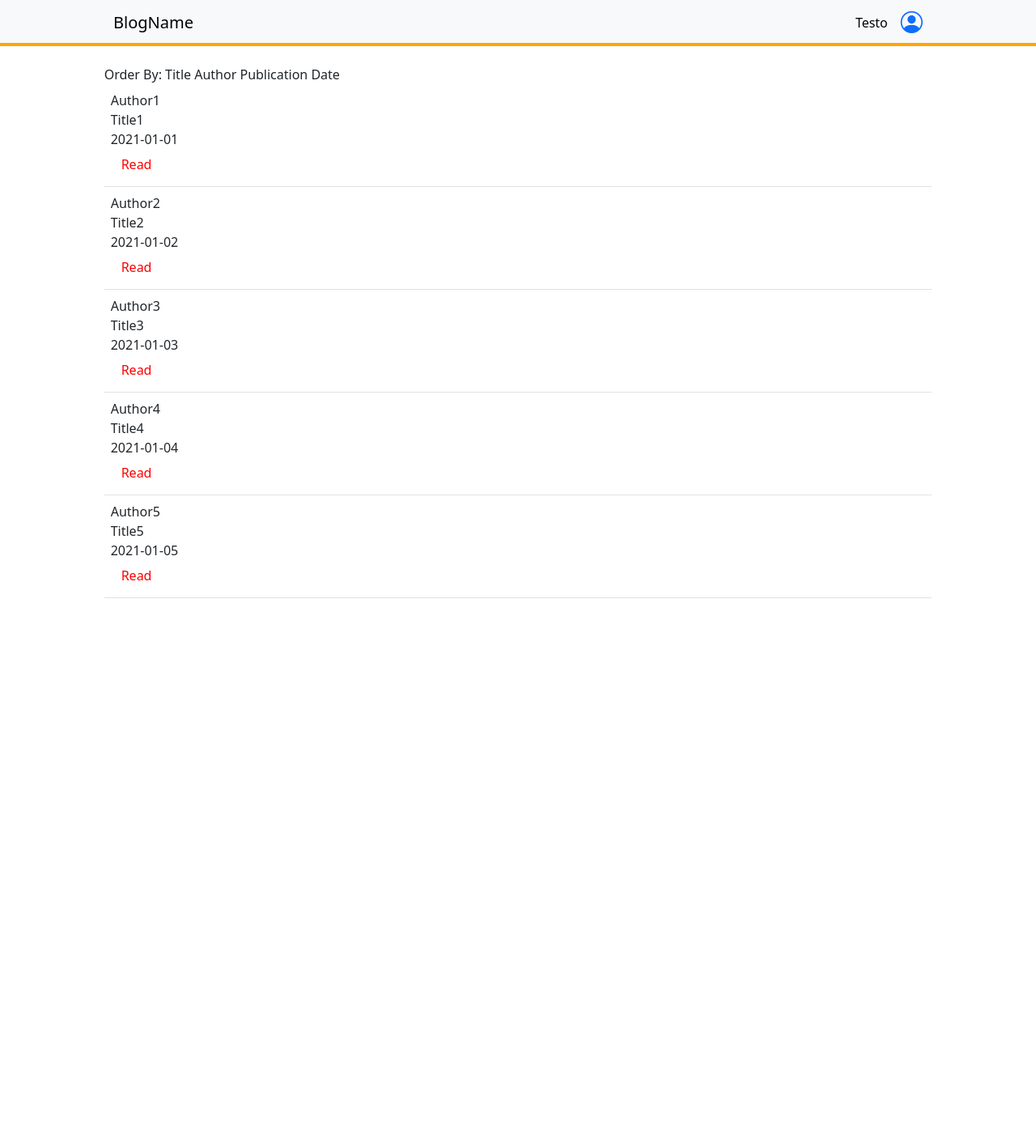
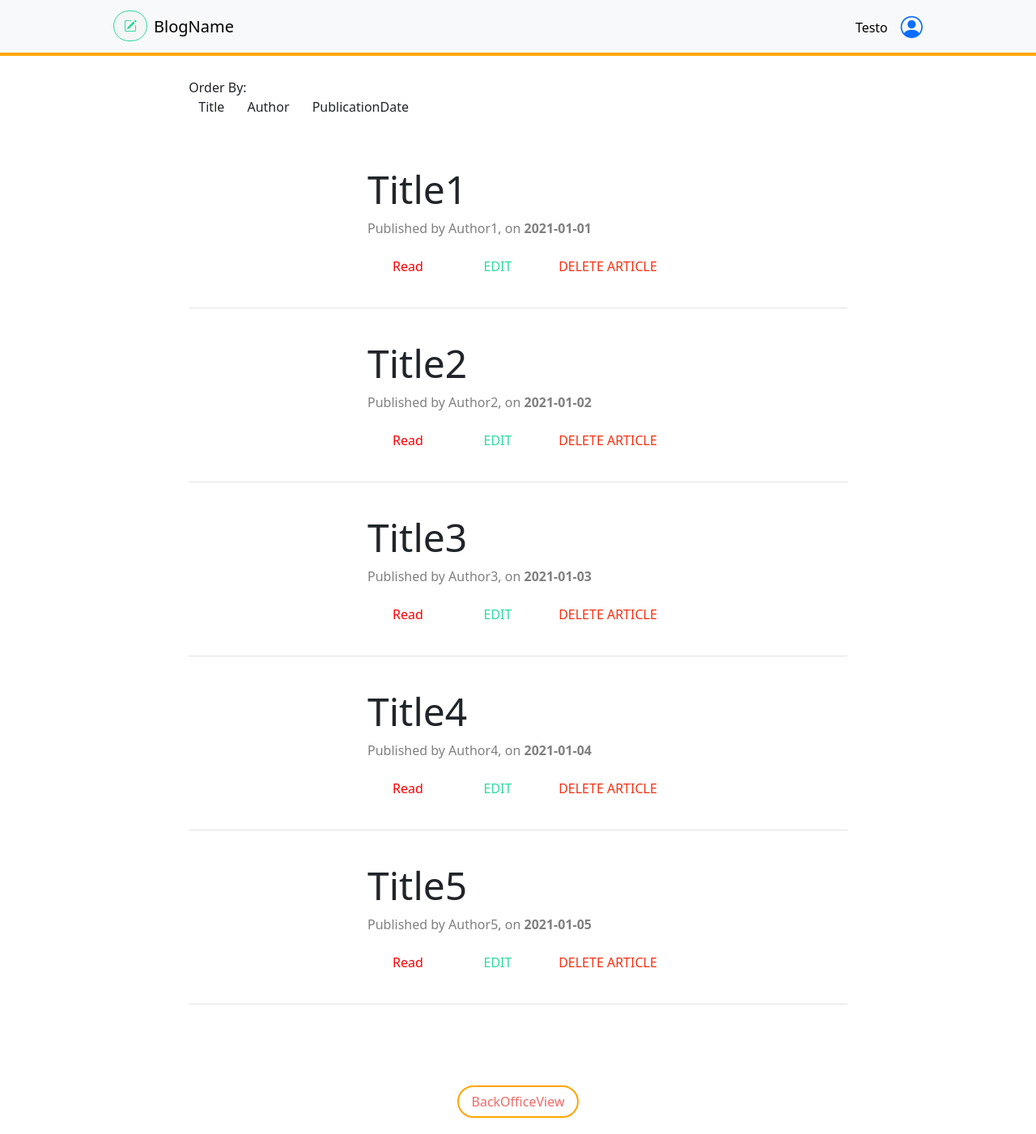
Before and after one commit to NicolaGasparotto/WEBAPPLICATION, a React (Vite) app in the folder client/: page / in a window 1280 px wide. Shown: the whole page at 81% size. Before the commit the page ends 800 px from the top, so only its background shows below. Built offline with nearby package versions, Linux system fonts and the light colour scheme.

Commit message:
front end nearly finished -> to implement: login, AddOrEditWebPage -> to fix: baackend front end

```diff
--- a/client/src/App.jsx
+++ b/client/src/App.jsx
@@ -1,14 +1,22 @@
 import 'bootstrap/dist/css/bootstrap.min.css';
 import { BrowserRouter, Routes, Route } from 'react-router-dom';
-import { DefaultLayout, MainLayout } from './components/Layouts';
-import { PageNotFound } from './components/PageNotFound';
+import { PageNotFound, Login, BackOffice, DefaultLayout, MainLayout, WebPage, AddWebPage, EditWebPage } from './components';
 
 function App() {
 
   return <BrowserRouter>
       <Routes>
         <Route element={<DefaultLayout />}>
+
           <Route index element={<MainLayout />}/>
+          <Route path='/pages/:pageId' element={<WebPage />}/>
+          <Route path='/pages/:pageId/edit' element={<EditWebPage />}/>
+          <Route path='/newPage' element={<AddWebPage />}/>
+
+          <Route path='/backOffice' element={<BackOffice />}/>
+
+          <Route path='/login' element={<Login />}/>
+
           <Route path='*' element={<PageNotFound/>}/>
         </Route>
       </Routes>
--- /dev/null
+++ b/client/src/components/AddOrEditWebPage.jsx
@@ -0,0 +1,9 @@
+function AddWebPage(){
+    return ;
+}
+
+function EditWebPage(){
+    return ;
+}
+
+export { AddWebPage, EditWebPage };
--- a/client/src/components/Layouts.jsx
+++ b/client/src/components/Layouts.jsx
@@ -1,10 +1,10 @@
 import React from 'react';
 import 'bootstrap-icons/font/bootstrap-icons.css';
-import './style.css'
+import './style.css';
 
 import { Outlet, Link } from 'react-router-dom';
-import { Container, Row, Col, Navbar, Nav } from 'react-bootstrap';
-import { Blog } from './WebPages';
+import { Container, Row, Col, Navbar, Button} from 'react-bootstrap';
+import { Blog } from './webpages';
 
 
 function DefaultLayout(){
@@ -15,8 +15,8 @@ function DefaultLayout(){
         </header>
         <main>
         <Container fluid>
-            <Row className="vh-100">
-            <Col style={{marginTop: '5rem'}} >
+            <Row>
+            <Col style={{marginTop: '6rem'}} >
                 <Outlet />
             </Col>
             </Row>
@@ -34,6 +34,9 @@ function MainLayout(){
 
     return <>
         <FrontOffice />
+        <footer className='footerWebPage'>
+            <Button className='backOfficeButton' onClick={() => {}}> BackOfficeView </Button>
+        </footer>
     </>
     ;
 }
@@ -66,6 +69,7 @@ function NavigationBar(){
         <Navbar bg="light" fixed="top" className='personalizedNavbar'>
             <Container fluid>
             <Navbar.Brand>
+                <Button className='editBlogNameButton'> <i className="bi bi-pencil-square"/> </Button>
                 <Link to='/' style={{ color: 'black', textDecoration: 'none' }}>
                     BlogName {/* sara un valore dinamico modificabile */}
                 </Link>
@@ -80,4 +84,4 @@ function NavigationBar(){
     ;
 }
 
-export { DefaultLayout, MainLayout};
+export { DefaultLayout, MainLayout, BackOffice};
--- /dev/null
+++ b/client/src/components/Login.jsx
@@ -0,0 +1,5 @@
+function Login(){
+    return ;
+}
+
+export { Login };
--- a/client/src/components/PageNotFound.jsx
+++ b/client/src/components/PageNotFound.jsx
@@ -1,12 +1,15 @@
-import { Alert } from "react-bootstrap";
+import { Alert, Container } from "react-bootstrap";
 import { Link } from "react-router-dom";
 
 function PageNotFound(){
-    return <Alert variant="danger">
-        <Alert.Heading>Page Not Found</Alert.Heading>
-        <p> The page you are looking for does not exist.</p>
-        <p><Link to='/'>Please go back to the home page</Link></p>
-    </Alert>
+
+    return <Container className='justify-content-center col-6'>
+        <Alert variant="danger">
+            <Alert.Heading>Page Not Found</Alert.Heading>
+            <p> The page you are looking for does not exist or has been deleted.</p>
+            <p><Link to='/'>Please go back to the home page</Link></p>
+        </Alert>
+    </Container>
     ;
 }
 
--- a/client/src/components/WebPage.jsx
+++ b/client/src/components/WebPage.jsx
@@ -1,23 +1,48 @@
-import { useState } from "react";
+import React from "react";
+
 import Page from "./page";
-import { Container } from "react-bootstrap";
+import { Container, Button } from "react-bootstrap";
+import { useLocation, useNavigate } from "react-router-dom";
+
+
 import './style.css'
 
 function WebPage(){
 
+    const navigate = useNavigate() ;
+    const location  = useLocation() ;
+
+    // fake data
+    const lContent = [ {'id': 1, 'type': 'header', 'content': 'Title1' }, {'id': 2,'type': 'paragraph', 'content': 'This is some text in paragraph1. not tooo short because is not possible to see the centrature' },
+    {'id': 3,'type': 'paragraph', 'content': 'This is some text in paragraph1. not tooo short because is not possible to see the centrature' },
+    {'id': 4,'type': 'paragraph', 'content': 'This is some text in paragraph1. not tooo short because is not possible to see the centrature' },
+    {'id': 8, 'type': 'header', 'content': 'Title1' },
+    {'id': 5,'type': 'paragraph', 'content': 'This is some text in paragraph1. not tooo short because is not possible to see the centrature' },
+    {'id': 6,'type': 'paragraph', 'content': 'This is some text in paragraph1. not tooo short because is not possible to see the centrature' },
+    {'id': 9, 'type': 'header', 'content': 'Title1' },
+
+    {'id': 7,'type': 'paragraph', 'content': 'This is some text in paragraph1. not tooo short because is not possible to see the centrature' } ];
+
+    let page = undefined ;
+    if(location.state) {
+        page = location.state ;
+        page = new Page(page.id, page.title, page.author, page.pubDate, page.creationDate, lContent) ;
+    }else {
+        navigate('/*') ; // redirect to page not found
+    }
+
     // const {page, setPage } = useState('');
     // retrieve page from database
-    const lContent = [ {'id': 1, 'type': 'header', 'content': 'Title1' }, {'id': 2,'type': 'paragraph', 'content': 'This is some text in paragraph1. not tooo short because is not possible to see the centrature' } ];
-    const page = new Page(0, 'Title that is not too short by means of visualization', 'Author', '2021-01-01', '2021-01-01', lContent);
+
 
     return <>
-        <Container className="justify-content-center col-md-10 col-lg-6 col-xl-7">
+        <Container className="justify-content-center col-md-10 col-lg-6 col-xl-7 vh-100">
             <header>
                 <h1 className="title">{page.title}</h1>
                 <h3 className="subtitle">Published by <b>{page.author}</b> on {page.publicationDate.format('DD-MM-YYYY')} </h3>
             </header>
             <article>
-                {page.lContent.map((contentI) => {
+                {page.contentList.map((contentI) => {
                         if(contentI.type === 'header'){
                             return <h2 key={contentI.id}> {contentI.content}</h2>
                         } else if(contentI.type === 'paragraph'){
@@ -29,8 +54,13 @@ function WebPage(){
                 }
             </article>
         </Container>
+        <footer className="footerWebPage">
+                <Button className='footerButton' onClick={() => {navigate('/')}}> Go Back To Home Page </Button>
+                <Button className='footerEdit' onClick={() => {navigate('/')}}> EDIT Page </Button>
+                <Button className='footerDelete' onClick={() => {navigate('/')}}> DELETE PAGE </Button>
+        </footer>
     </>;
 }
 
 
-export default WebPage;
+export { WebPage };
--- a/client/src/components/WebPages.jsx
+++ b/client/src/components/WebPages.jsx
@@ -15,12 +15,13 @@ function Blog(){
     ];
 
     return <>
-        <Container className='justify-content-center col-10'>
-        <span> Order By:</span>
-        <span> Title </span>
-        <span> Author </span>
-        <span> Publication Date </span>
-
+        <Container className='justify-content-center col-10 col-xxl-8 col-xl-8'>
+            <span> Order By:</span>
+        <Container className='tHeader'>
+            <span > Title </span>
+            <span> Author </span>
+            <span> PublicationDate </span>
+        </Container>
         <Table hover align='center'>
             <tbody>
                 {webPages.map((webPage) => {
@@ -38,15 +39,26 @@ function BlogRow(props){
 
     const webPage = props.webPage;
 
-    //const navigate = useNavigate();
+    const navigate = useNavigate();
 
     return <>
         <tr>
             <td className='trRow'>
-            <span> {webPage.author} </span>
-            <span> {webPage.title} </span>
-            <span> {webPage.publicationDate} </span>
-            <Button className='viewButton' onClick={() => { /*navigate(`/page/${webPage.id}`)*/ }}>Read</Button>
+            <div >
+                <span className='trTitle'> {webPage.title} </span>
+                <span className='trInfo'> Published by {webPage.author}, on <b>{webPage.publicationDate}</b></span>
+                <div className='buttonDiv'>
+                    <Button className='viewButton'
+                            onClick={() => {
+                                            navigate(`/pages/${webPage.id}`,
+                                                { state: {'id': webPage.id, 'title': webPage.title, 'author': webPage.author, 'pubDate': webPage.publicationDate, 'creationDate': webPage.creationDate } }
+                                            )
+                                            }
+                                    }> Read </Button>
+                    <Button className='editButton'> EDIT </Button>
+                    <Button className='deleteButton'> DELETE ARTICLE </Button>
+                </div>
+            </div>
             </td>
         </tr>
     </>
--- /dev/null
+++ b/client/src/components/index.js
@@ -0,0 +1,9 @@
+import {PageNotFound} from './PageNotFound';
+import {Login} from './Login';
+
+import {BackOffice, DefaultLayout, MainLayout} from './Layouts';
+import {WebPage} from './WebPage';
+import {AddWebPage, EditWebPage} from './AddOrEditWebPage';
+
+
+export {PageNotFound, Login, BackOffice, DefaultLayout, MainLayout, WebPage, AddWebPage, EditWebPage};
--- a/client/src/components/style.css
+++ b/client/src/components/style.css
@@ -31,28 +31,97 @@ thead {
     font-weight: 600;
 }
 
+.tHeader{
+    margin-bottom: 1.4rem;
+}
+
+.tHeader span {
+    margin-right: 1.5rem;
+    font-weight: 500;
+}
+
+.table-hover tbody tr:hover {
+    background-color: rgb(255, 247, 238); /* Colore di sfondo durante l'hover */
+    transition: transparent 0.5s ease; /* Transizione dello sfondo */
+  }
+
+.table-hover {
+    --bs-table-hover-bg: transparent;
+}
+
+
+.trRow {
+    display: flex;
+    justify-content: center;
+    margin-top: 1.5rem;
+}
+
+.trRow > div {
+    display: flex;
+    flex-direction: column;
+    align-items: flex-start;
+}
+
+.trTitle {
+    font-size: 3.0rem;
+    font-weight: 500;
+}
+
+.trInfo {
+    font-size: 1.0rem;
+    color: grey;
+}
+
+.buttonDiv{
+    margin-top: 1rem;
+    flex-direction: row;
+    align-items: baseline;
+    margin-bottom: 1.5rem;
+}
+
 .viewButton {
+    width: 100px;
     color: red;
     border: 1px solid transparent;
     border-radius: 50px;
     background-color: transparent;
+    margin-right: 1rem;
 }
 
-.table-hover tbody tr:hover {
-    background-color: bisque; /* Colore di sfondo durante l'hover */
-    transition: background-color 0.4s ease; /* Transizione dello sfondo */
-  }
-
-.table tbody tr:hover button {
+.editButton{
+    width: 90px;
+    color: #2edba1;
+    background-color: transparent;
+    border: none;
     border-radius: 50px;
-    background-color: red;
-    color: white;
+    margin-right: 1rem;
 }
 
-.trRow {
-    display: flex;
-    flex-direction: column;
-    align-items: flex-start;
+.deleteButton{
+    width: 150px;
+    color: #f63113;
+    background-color: transparent;
+    border-radius: 50px;
+    border: none;
+}
+
+.viewButton:hover{
+    color: white;
+    background-color: #fa7f21;
+    border-color: transparent;
+    transition:  color 0.4s;
+}
+
+.deleteButton:hover{
+    color: white;
+    background-color: #f63113;
+    transition:  color 0.4s;
+}
+
+.editButton:hover{
+    color: white;
+    background-color: #2edba1;
+    transition:  color 0.4s;
 }
 
 .personalizedNavbar {
@@ -73,3 +142,99 @@ thead {
 .icon-size {
     font-size: 1.7rem; /* Dimensione desiderata dell'immagine */
 }
+
+.footerWebPage {
+    z-index: 0;
+    bottom: 0;
+    left: 0;
+    width: 100%;
+    display: flex;
+    justify-content: center;
+    align-items: center;
+    padding: 20px;
+    background-color: transparent;
+    margin-top: 5rem;
+}
+
+.footerButton {
+    display: flex;
+    justify-content: center;
+    align-items: center;
+    width: 200px;
+    height: 40px;
+    background-color: white;
+    color: rgb(240, 106, 106);
+    border: 2px solid orange;
+    border-radius: 20px;
+    margin-right: 1rem;
+}
+
+.footerButton:hover {
+    border-color: bisque;
+    color: orangered;
+    background-color: bisque;
+    transition: border-color 0.3s, color 0.4s;
+}
+
+.footerDelete {
+    justify-content: center;
+    align-items: center;
+
+    width: 150px;
+    background-color: white;
+    color: red;
+    border: 2px solid red;
+    border-radius: 20px;
+    margin-right: 1rem;
+}
+
+.footerDelete:hover {
+    border-color: red;
+    color: white;
+    background-color: red;
+    transition:  border-color 0.3s, color 0.4s;
+}
+
+.footerEdit {
+    justify-content: center;
+    align-items: center;
+    width: 120px;
+    color: cornflowerblue;
+    background-color: white;
+    border: 2px solid  cornflowerblue;
+    border-radius: 20px;
+    margin-right: 1rem;
+}
+
+.footerEdit:hover {
+    border-color: springgreen;
+    color: white;
+    background-color: springgreen;
+    transition:  border-color 0.3s, color 0.3s;
+}
+
+.editBlogNameButton{
+    align-self: center;
+    color: #2edba1;
+    background-color: whitesmoke;
+    border-color: #2edba1;
+    border-radius: 30px;
+    margin-right: 0.5rem;
+    margin-bottom: 0.3rem;
+}
+
+.editBlogNameButton:hover{
+    border-color: #2edba1;
+    color: white;
+    background-color: #2edba1;
+    transition:  border-color 0.3s, color 0.3s;
+}
+
+.backOfficeButton{
+
+    width: 150px;
+    background-color: white;
+    color: rgb(240, 106, 106);
+    border: 2px solid orange;
+    border-radius: 20px;
+}
```
Also changed, not shown: 2 other files (tests, documents, lock files or other folders).
